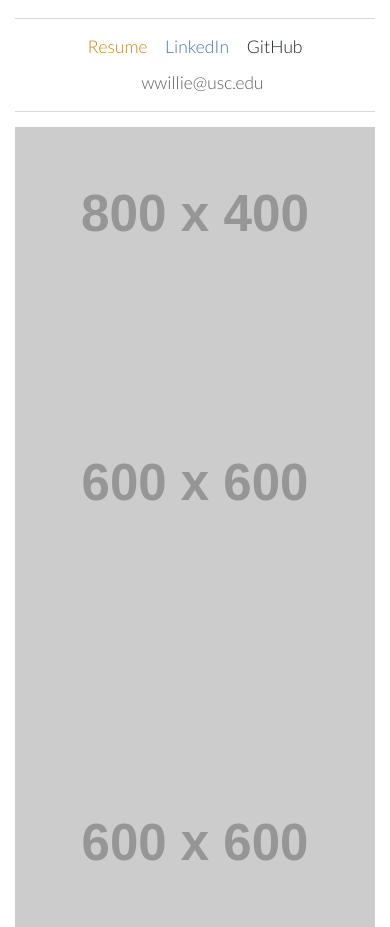
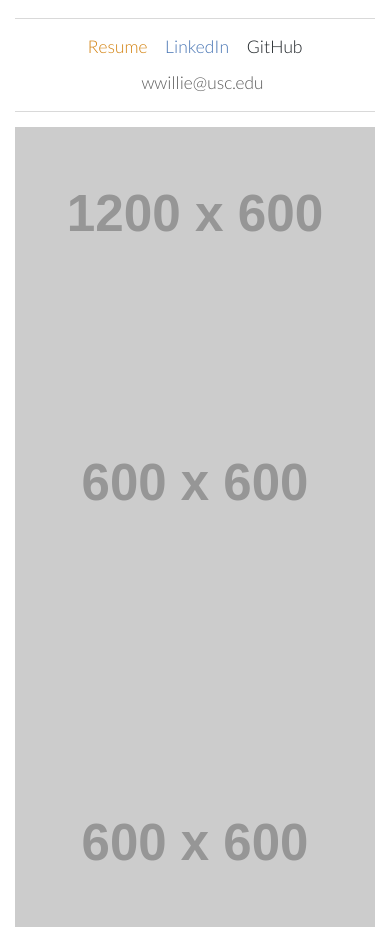
Before and after one commit to WilhelmWillie/wilhelmwillie.github.io, a website: page index.html in a window 390 px wide. Shown: the part 1522-2449 px from the top of the page. Drawn offline with Linux system fonts and the light colour scheme; placeholder pictures from the web are drawn by us.

Commit message:
Fixed image loading bug *again* and also improved responsiveness of site

```diff
--- a/index.html
+++ b/index.html
@@ -60,7 +60,7 @@
               <div class='project-sizer'></div>
 
               <div class='project project-full'>
-                <img src='http://placehold.it/800x400/303030/F2F2F2' class='img-responsive' />
+                <img src='http://placehold.it/1200x600/303030/F2F2F2' class='img-responsive' />
               </div>
 
               <div class='project'>
--- a/less/theme/landing.less
+++ b/less/theme/landing.less
@@ -57,7 +57,11 @@
       -webkit-text-fill-color: transparent;
       background-clip: text;
 
-      @media screen and (max-width: 768px) {
+      @media screen and (max-width: @screen-md) {
+        font-size: 4em;
+      }
+
+      @media screen and (max-width: @screen-sm) {
         font-size: 3em;
       }
     }
--- a/less/theme/projects.less
+++ b/less/theme/projects.less
@@ -5,7 +5,11 @@
 .project, .project-sizer {
   width: 50%;
 
-  @media screen and (max-width: @screen-lg) {
+  img {
+    width: 100%;
+  }
+
+  @media screen and (max-width: @screen-md) {
     width: 100%;
   }
 }
```
Also changed, not shown: assets/css/stylesheet.css, 2 other files.
